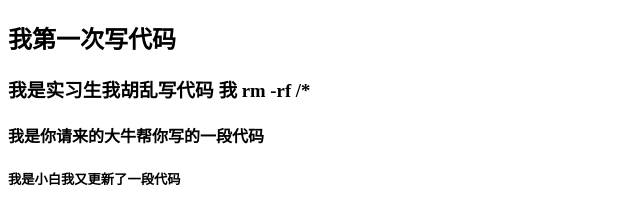
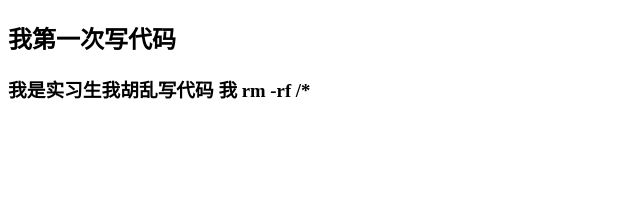
Before and after one commit to alittlejingjing/wjing, a plain HTML site: page index.html in a window 1280 px wide. Shown: the whole page, without its empty margins (0-640 px from the left). Drawn offline with Linux system fonts and the light colour scheme.

Commit message:
我在dev分支上提交了一个版本

```diff
--- a/index.html
+++ b/index.html
@@ -9,7 +9,7 @@
 <body>
     <h2>我第一次写代码</h2>
     <h3>我是实习生我胡乱写代码 我 rm -rf /* </h3>
-    <h4>我是你请来的大牛帮你写的一段代码</h4>
-    <h5>我是小白我又更新了一段代码</h5>
+    <!-- <h4>我是你请来的大牛帮你写的一段代码</h4>
+    <h5>我是小白我又更新了一段代码</h5> -->
 </body>
 </html>
```
